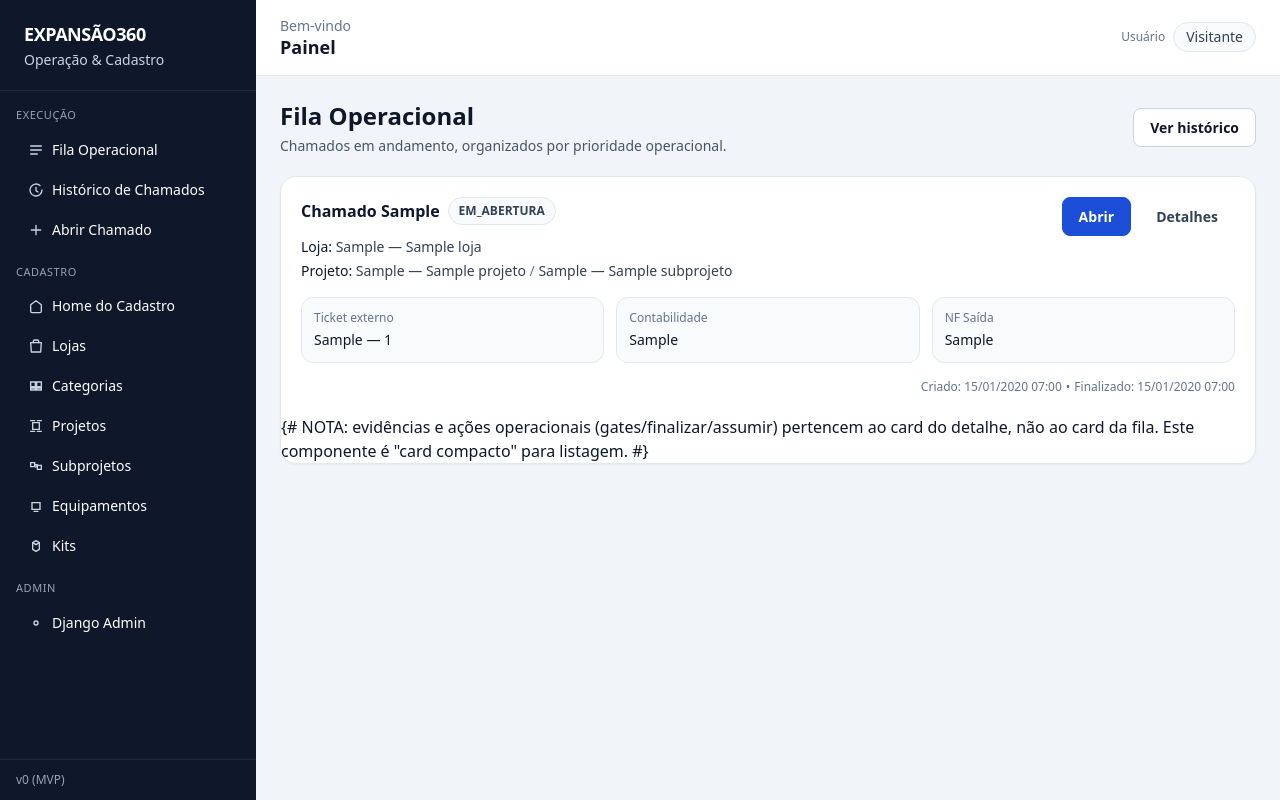
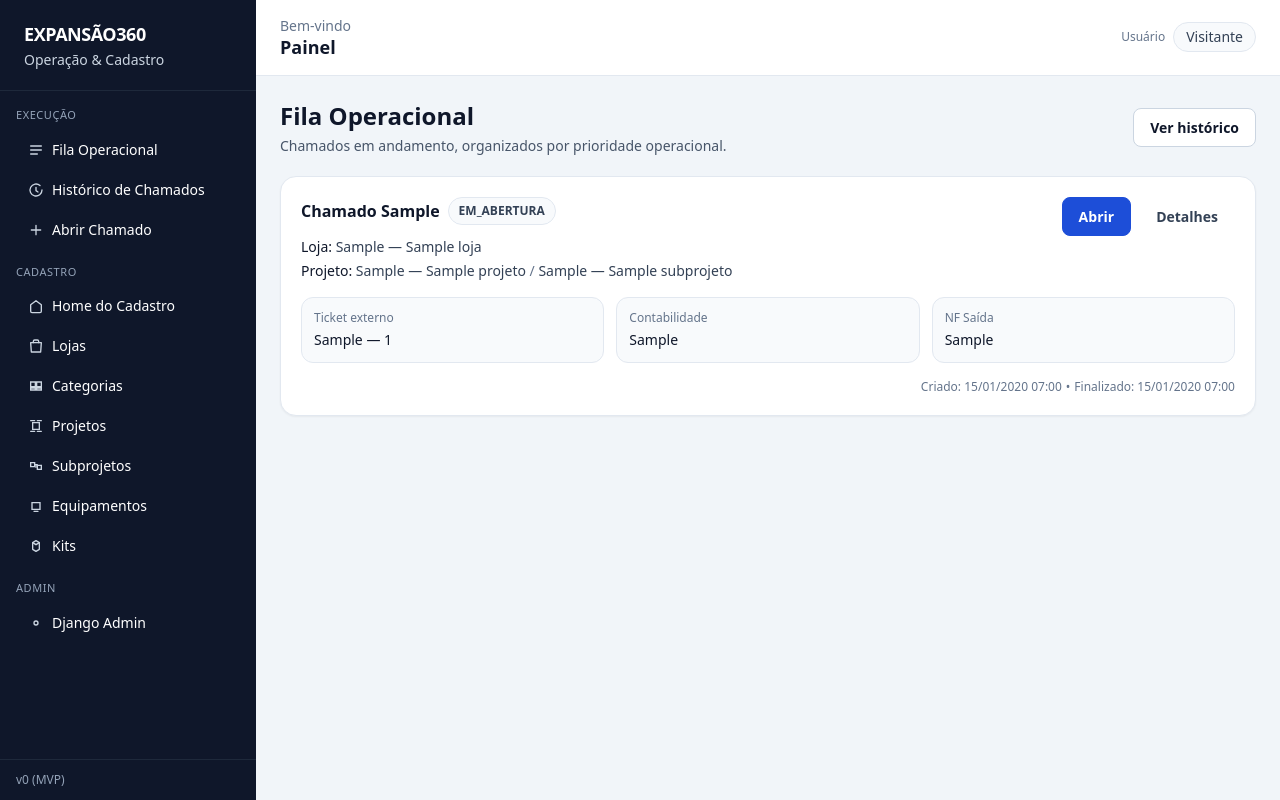
Before and after one commit to JonasFarias93/expansao360, a Django app: template web/execucao/templates/execucao/fila_operacional.html in a window 1280 px wide. Run offline with Django 5.2, Linux system fonts and the light colour scheme; the template is opened without the code that fills it: values that come from a table or form of the project are taken from there, others are empty; tables that the repository leaves empty hold one stand-in row (values such as "Sample post"); some libraries are stand-ins or nearby versions.

Commit message:
ui(execucao): minor visual polish on operational card

```diff
--- a/web/execucao/templates/execucao/components/_card_operacional_chamado.html
+++ b/web/execucao/templates/execucao/components/_card_operacional_chamado.html
@@ -110,6 +110,6 @@
     </div>
   </div>
 
-  {# NOTA: evidências e ações operacionais (gates/finalizar/assumir) pertencem ao card do detalhe,
-     não ao card da fila. Este componente é "card compacto" para listagem. #}
+  <!--{# NOTA: evidências e ações operacionais (gates/finalizar/assumir) pertencem ao card do detalhe,
+     não ao card da fila. Este componente é "card compacto" para listagem. #}-->
 </div>
```
